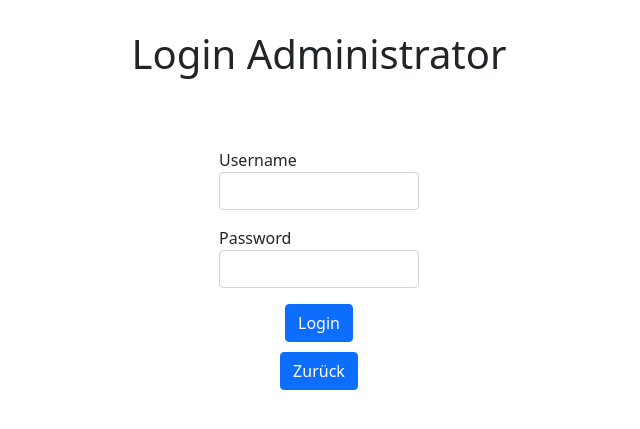
After one commit to adnanmuller/Lagerprogramm, a PHP site: page /loginAdmin.php in a window 1280 px wide. The commit adds this page. Shown: the top 429 px of the page, without its empty margins (321-961 px from the left). Run offline with PHP 8.4, Linux system fonts and the light colour scheme.

Commit message:
admin account created

```diff
--- /dev/null
+++ b/functions/HashPWD.php
@@ -0,0 +1,6 @@
+<?php
+
+echo password_hash("ado68", PASSWORD_DEFAULT);
+
+
+?>
--- /dev/null
+++ b/functions/connectDB.php
@@ -0,0 +1,9 @@
+<?php
+
+function connectDB($servername,$username,$password,$DBname){
+
+return new mysqli($servername,$username,$password,$DBname);
+
+}
+
+ ?>
--- a/log_event.php
+++ b/log_event.php
@@ -53,7 +53,7 @@ echo "Connected successfully<br><br><br>";
 
 
 
-$sql = "INSERT INTO `logfile` (`Datum`, `Zeit`, `Position`, `Inventory`, `Techniker`, `Problembeschreibung`, `Problemlösung_primär`, `Problemlösung_sekundär`, `Timestamp`)
+$sql = "INSERT INTO `logfile` (`Datum`, `Zeit`, `Position`, `Inventory`, `Techniker`, `Problembeschreibung`, `Problemloesung_primaer`, `Problemloesung_sekundaer`, `Timestamp`)
  VALUES ('$date', '$time', '$position', '$inventory', '$techniker', '$problembeschreibung', '$lösung1','$lösung2', current_timestamp());";
 print_r($sql);
 echo "<br><br>";
--- /dev/null
+++ b/loginAdmin.php
@@ -0,0 +1,162 @@
+<!DOCTYPE html>
+<html lang="en">
+<meta charset="UTF-8">
+<title>Admin Login</title>
+<meta name="viewport" content="width=device-width,initial-scale=1">
+
+<!-- CSS only -->
+<link href="https://cdn.jsdelivr.net/npm/bootstrap@5.1.3/dist/css/bootstrap.min.css" rel="stylesheet" integrity="sha384-1BmE4kWBq78iYhFldvKuhfTAU6auU8tT94WrHftjDbrCEXSU1oBoqyl2QvZ6jIW3" crossorigin="anonymous">
+<!-- JavaScript Bundle with Popper -->
+<script src="https://cdn.jsdelivr.net/npm/bootstrap@5.1.3/dist/js/bootstrap.bundle.min.js" integrity="sha384-ka7Sk0Gln4gmtz2MlQnikT1wXgYsOg+OMhuP+IlRH9sENBO0LRn5q+8nbTov4+1p" crossorigin="anonymous"></script>
+
+<script src="https://ajax.googleapis.com/ajax/libs/jquery/3.5.1/jquery.min.js"></script>
+
+<link rel="stylesheet" href="CSS/adminPage.css">
+<style>
+</style>
+<script src=""></script>
+
+<style>
+</style>
+<script src=""></script>
+<body>
+
+
+<?php
+// Initialize the session
+//session_start();
+
+// Check if the user is already logged in, if yes then redirect him to welcome page
+//if(isset($_SESSION["loggedin"]) && $_SESSION["loggedin"] === true){
+  //  header("location: welcome.php");
+//    exit;
+//}
+
+// Include config file
+require_once "functions/connectDB.php";
+
+$servername = "localhost";
+$username = "client";
+$password = "clientCasinoBasel";
+$DBname="techniker";
+
+
+$link=connectDB($servername,$username,$password,$DBname);
+
+if($link === false){
+    die("ERROR: Could not connect. " . mysqli_connect_error());
+}
+
+// Define variables and initialize with empty values
+$username = $password = "";
+$username_err = $password_err = $login_err = "";
+
+// Processing form data when form is submitted
+if($_SERVER["REQUEST_METHOD"] == "POST"){
+
+    // Check if username is empty
+    if(empty(trim($_POST["username"]))){
+        $username_err = "Please enter username.";
+    } else{
+        $username = trim($_POST["username"]);
+    }
+
+    // Check if password is empty
+    if(empty(trim($_POST["password"]))){
+        $password_err = "Please enter your password.";
+    } else{
+        $password = trim($_POST["password"]);
+    }
+
+    // Validate credentials
+    if(empty($username_err) && empty($password_err)){
+        // Prepare a select statement
+        $sql = "SELECT id, username, password FROM users WHERE username = ?";
+
+        if($stmt = mysqli_prepare($link, $sql)){
+            // Bind variables to the prepared statement as parameters
+
+
+            mysqli_stmt_bind_param($stmt, "s", $param_username);
+
+            // Set parameters
+            $param_username = $username;
+
+            // Attempt to execute the prepared statement
+            if(mysqli_stmt_execute($stmt)){
+                // Store result
+                mysqli_stmt_store_result($stmt);
+
+                // Check if username exists, if yes then verify password
+                if(mysqli_stmt_num_rows($stmt) == 1){
+                    // Bind result variables
+                    mysqli_stmt_bind_result($stmt, $id, $username, $hashed_password);
+                    if(mysqli_stmt_fetch($stmt)){
+                        if(password_verify($password, $hashed_password)){
+                            // Password is correct, so start a new session
+                            session_start();
+
+                            // Store data in session variables
+                            $_SESSION["loggedin"] = true;
+                            $_SESSION["id"] = $id;
+                            $_SESSION["username"] = $username;
+
+
+                            // Redirect user to welcome page
+                            header("location: admin.php");
+                        } else{
+                            // Password is not valid, display a generic error message
+                            $login_err = "Invalid username or password.";
+                        }
+                    }
+                } else{
+                    // Username doesn't exist, display a generic error message
+                    $login_err = "Invalid username or password.";
+                }
+            } else{
+                echo "Oops! Something went wrong. Please try again later.";
+            }
+
+            // Close statement
+            mysqli_stmt_close($stmt);
+        }
+    }
+
+    // Close connection
+    mysqli_close($link);
+}
+?>
+
+
+<h1 id="admin_H1">Login Administrator</h1>
+
+
+        <?php
+        if(!empty($login_err)){
+            echo '<div class="alert alert-danger">' . $login_err . '</div>';
+        }
+        ?>
+
+        <form action="<?php echo htmlspecialchars($_SERVER["PHP_SELF"]); ?>" method="post" id="loginFormAdmin">
+            <div class="mb-3 mt-3">
+                <label>Username</label>
+                <input type="text" name="username" class="form-control <?php echo (!empty($username_err)) ? 'is-invalid' : ''; ?>" value="<?php echo $username; ?>">
+                <span class="invalid-feedback"><?php echo $username_err; ?></span>
+            </div>
+
+            <div class="mb-3 mt-3">
+                <label>Password</label>
+                <input type="password" name="password" class="form-control <?php echo (!empty($password_err)) ? 'is-invalid' : ''; ?>">
+                <span class="invalid-feedback"><?php echo $password_err; ?></span>
+            </div>
+            <div class="d-flex justify-content-center">
+                <input type="submit" class="btn btn-primary" value="Login">
+            </div>
+            <div class="d-flex justify-content-center">
+            <button type="submit" class="btn btn-primary" id="goBackButton"><a href="index.php">Zurück</a></button>
+            </div>
+
+        </form>
+
+</body>
+</html>
```
Also changed, not shown: admin.php (+24 -19 lines), functions/queryFavoriten.php (+4 -4 lines), index.php (+8 -3 lines), logout.php (added, +14 -0 lines).
